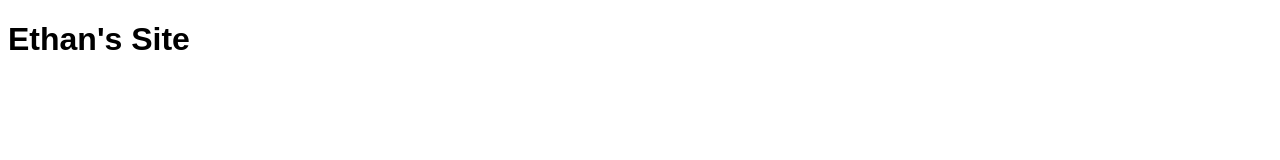
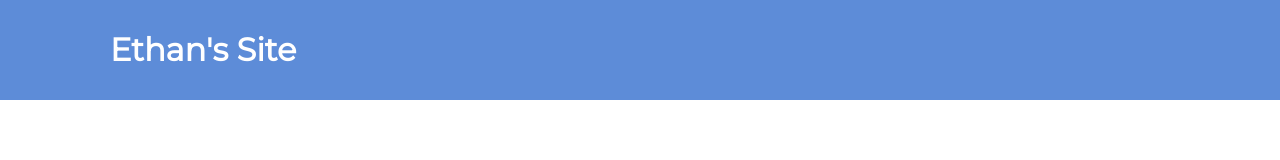
Before and after one commit to Xegion/xegion.github.io, a plain HTML site: page index.html in a window 1280 px wide. Drawn offline with Linux system fonts and the light colour scheme.

Commit message:
Update style.css

```diff
--- a/style.css
+++ b/style.css
@@ -1,3 +1,23 @@
 body {
-	font-family: Arial;
+	font-family: "Montserrat", sans-serif;
+	color: #212121;
+	margin-left: 0px;
+	margin-right: 0px;
+	margin-top: 0px;
+	margin-bottom: 0px;
 }
+h1 {
+	margin-top: 0px;
+	margin-bottom: 0px;
+}
+.headerbox {
+	background-color: #5d8cd8;
+	width: 100%;
+	height: 100px;
+	color: white!important;
+}
+.title {
+	position: absolute;
+	left: 110px;
+	top: 30px;
+}
```
